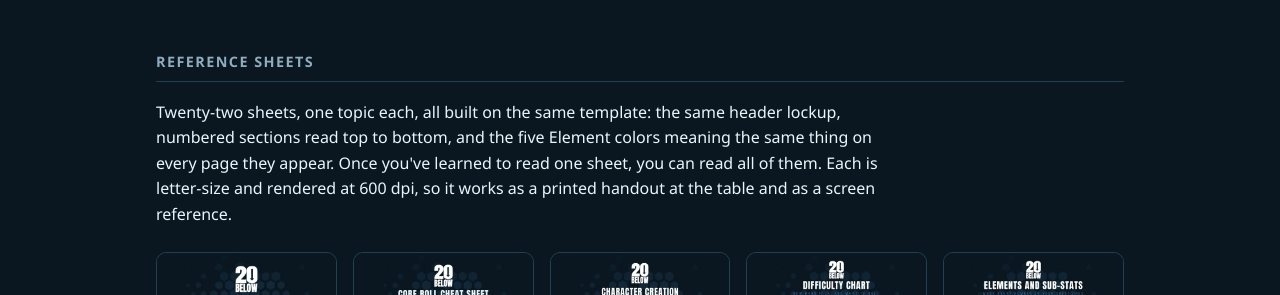
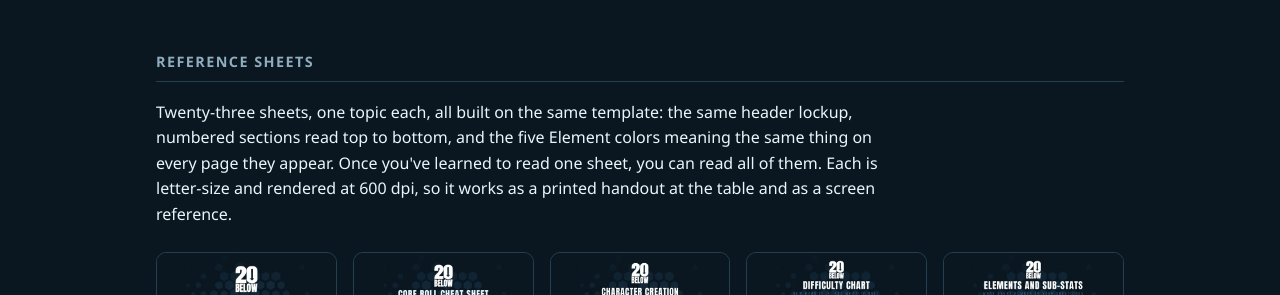
Before and after one commit to feralucce/20_Below, a Jekyll site: the page built from docs/visual-portfolio.html, in a window 1280 px wide and 900 px high. Shown: the part 335-630 px from the top of the window. Built offline with Jekyll 4.4.1, drawn with Linux system fonts in a browser that asks for light colours; some of the changed text lies outside the part shown.

Commit message:
Portfolio: a Materials sheet
How items, armor and cover break against Hardness, and the rules' table of
twenty-one materials with Hardness, Health Levels as pips, and examples.
Under The World on GM References, after Hazards, and in the visual
portfolio (now twenty-three sheets).

Co-Authored-By: Claude Opus 5.5 <noreply@anthropic.com>

```diff
--- a/docs/visual-portfolio.html
+++ b/docs/visual-portfolio.html
@@ -98,7 +98,7 @@
 
   <h2>Reference Sheets</h2>
   <div class="prose">
-    <p>Twenty-two sheets, one topic each, all built on the same template: the same header lockup, numbered sections read top to bottom, and the five Element colors meaning the same thing on every page they appear. Once you've learned to read one sheet, you can read all of them. Each is letter-size and rendered at 600 dpi, so it works as a printed handout at the table and as a screen reference.</p>
+    <p>Twenty-three sheets, one topic each, all built on the same template: the same header lockup, numbered sections read top to bottom, and the five Element colors meaning the same thing on every page they appear. Once you've learned to read one sheet, you can read all of them. Each is letter-size and rendered at 600 dpi, so it works as a printed handout at the table and as a screen reference.</p>
   </div>
   <div class="sheets">
     <a class="sheet" href="/docs/assets/portfolio/how-it-works.webp"><img src="/docs/assets/portfolio/how-it-works-thumb.webp" alt="How 20 Below Works infographic: seven numbered steps from the world presenting a problem to the story continuing" loading="lazy" width="560" height="725" /><div class="cap"><div class="name">How 20 Below Works</div><div class="desc">The whole game in seven steps, for someone who has never played it.</div></div></a>
@@ -123,6 +123,7 @@
     <a class="sheet" href="/docs/assets/portfolio/advancement.webp"><img src="/docs/assets/portfolio/advancement-thumb.webp" alt="Advancement: the five ways to earn XP each session, every XP price with its step-by-step ladder, what a session of XP buys on the calendar, and what an Attribute past ten gives" loading="lazy" width="560" height="725" /><div class="cap"><div class="name">Advancement</div><div class="desc">XP in, XP out: every price, and how long each purchase takes.</div></div></a>
     <a class="sheet" href="/docs/assets/portfolio/status-effects.webp"><img src="/docs/assets/portfolio/status-effects-thumb.webp" alt="Status Effects reference: effects from a roll and effects from a vital at zero, each with its rule" loading="lazy" width="560" height="725" /><div class="cap"><div class="name">Status Effects</div><div class="desc">Every condition on one page, sorted by where it comes from.</div></div></a>
     <a class="sheet" href="/docs/assets/portfolio/building-an-encounter.webp"><img src="/docs/assets/portfolio/building-an-encounter-thumb.webp" alt="Building an Encounter: creature Threat and the party Budget, the five bands from Trivial to Overwhelming, Attack by Role, and the bounds for building a creature" loading="lazy" width="560" height="725" /><div class="cap"><div class="name">Building an Encounter</div><div class="desc">For the GM: whether a fight is a bad afternoon or a funeral, worked out before anyone sits down.</div></div></a>
+    <a class="sheet" href="/docs/assets/portfolio/materials.webp"><img src="/docs/assets/portfolio/materials-thumb.webp" alt="Materials: how items and cover break against Hardness, and a table of twenty-one materials from paper to a modern vault with Hardness, Health Levels and examples" loading="lazy" width="560" height="725" /><div class="cap"><div class="name">Materials</div><div class="desc">For the GM: how hard a thing is, how long it lasts, and whether it gets a roll at all.</div></div></a>
   </div>
 
   <h2>Design Data</h2>
--- a/gm-references.html
+++ b/gm-references.html
@@ -113,6 +113,7 @@ nav_section: gm
   <h3 class="sheet-group">The World</h3>
   <div class="sheets">
     <a class="sheet" href="/docs/assets/portfolio/hazards.webp"><img src="/docs/assets/portfolio/hazards-thumb.webp" alt="Hazards reference sheet" loading="lazy" width="560" height="725" /><div class="cap"><div class="name">Hazards</div><div class="desc">Falling, fire, air, cold, venom and Corruption.</div></div></a>
+    <a class="sheet" href="/docs/assets/portfolio/materials.webp"><img src="/docs/assets/portfolio/materials-thumb.webp" alt="Materials reference sheet" loading="lazy" width="560" height="725" /><div class="cap"><div class="name">Materials</div><div class="desc">Hardness and Health Levels for things, and how they break.</div></div></a>
   </div>
 
   <h2>Adversary Catalog</h2>
```
Also changed, not shown: docs/assets/portfolio/materials-thumb.webp (added), docs/assets/portfolio/materials.webp (added).
